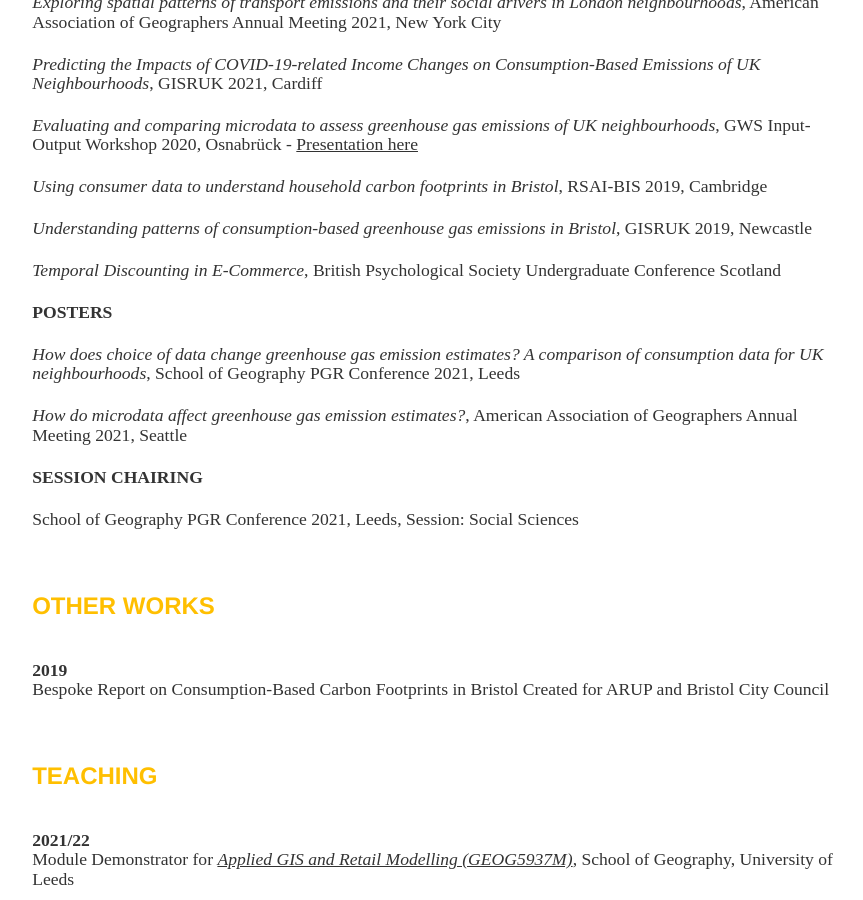
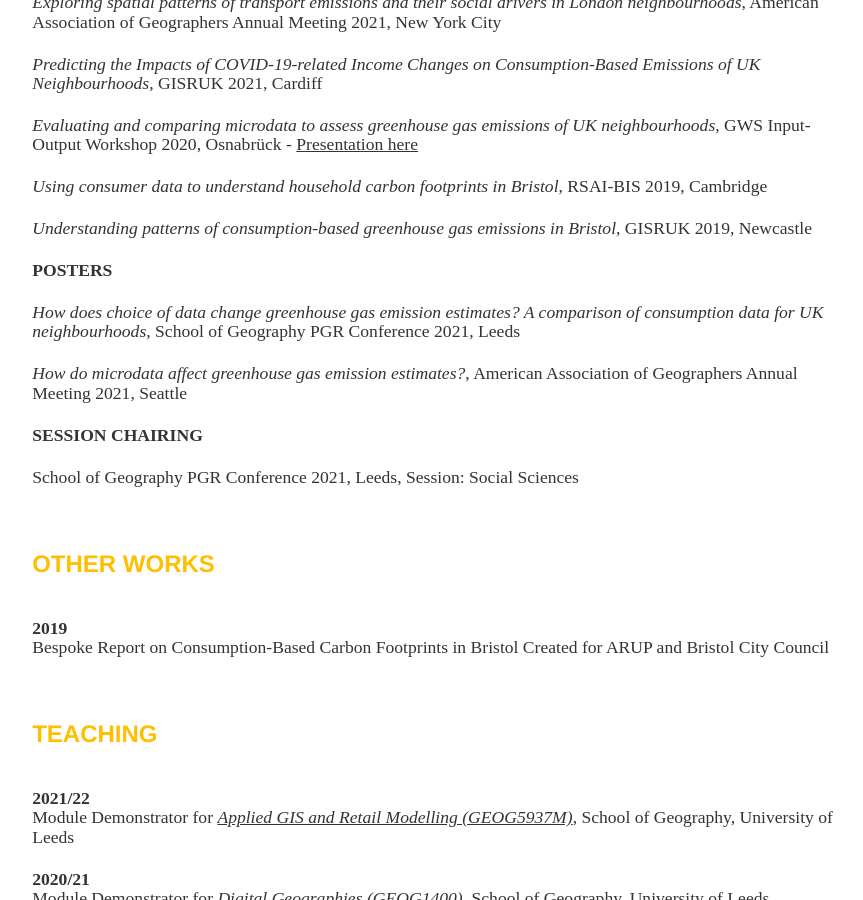
Before and after one commit to lena-kilian/lena-kilian.github.io, a Jekyll site: the page built from cv/index.md, in a window 1280 px wide and 900 px high, scrolled down 1185 px. Shown: the whole window, without its empty margins (195-1058 px from the left). Built offline with Jekyll 4.4.1, drawn with Linux system fonts in a browser that asks for light colours; our own code applies the rules of GitHub Pages for plain Markdown files.

Commit message:
Update index.md

```diff
--- a/cv/index.md
+++ b/cv/index.md
@@ -44,8 +44,6 @@ Owen, A. and **Kilian, L.** (2020). Consumption-based Greenhouse Gas Emissions f
 *Using consumer data to understand household carbon footprints in Bristol*, RSAI-BIS 2019, Cambridge
 
 *Understanding patterns of consumption-based greenhouse gas emissions in Bristol*, GISRUK 2019, Newcastle
-
-*Temporal Discounting in E-Commerce*, British Psychological Society Undergraduate Conference Scotland
 
 **POSTERS**
 
```
